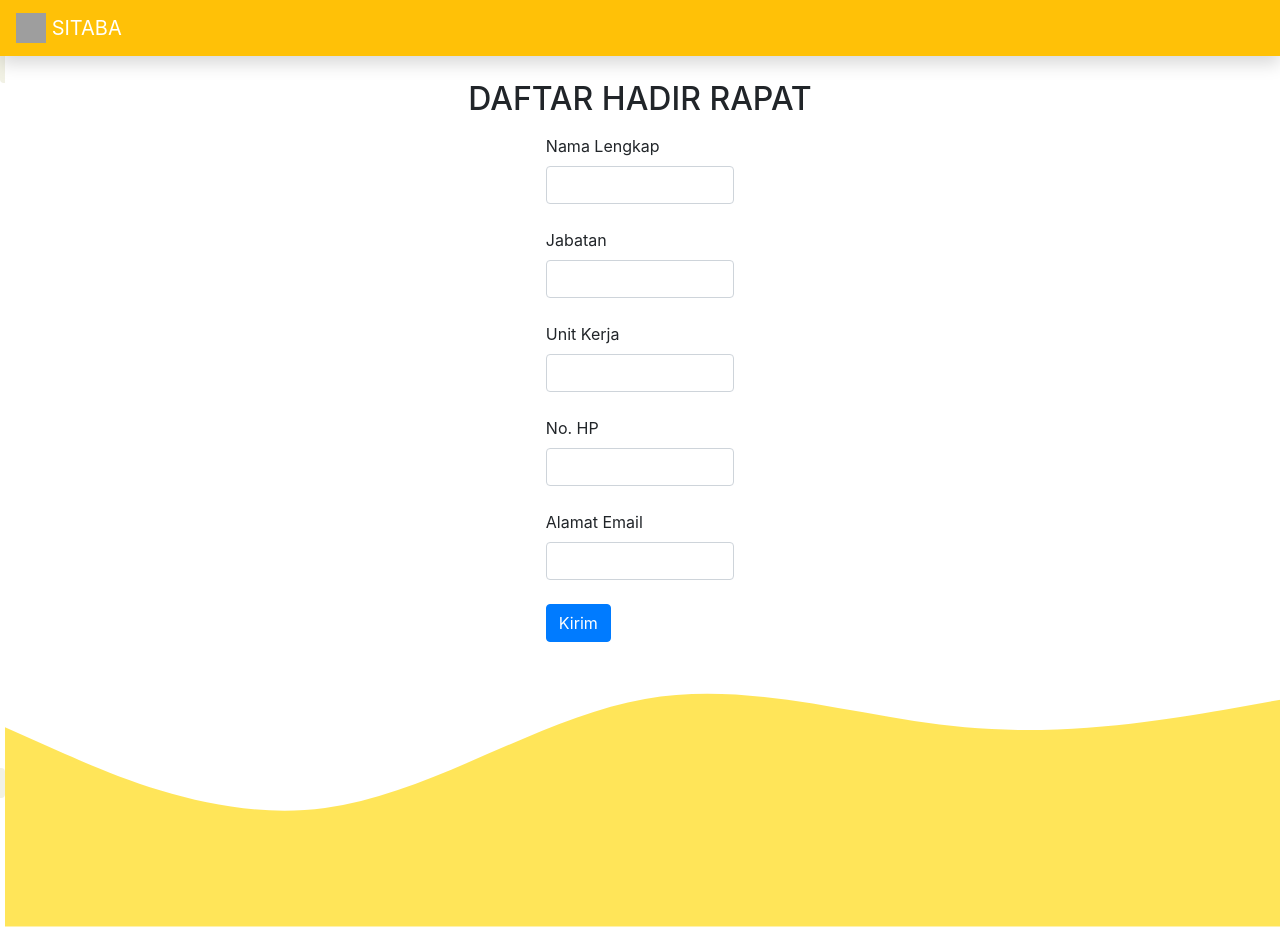
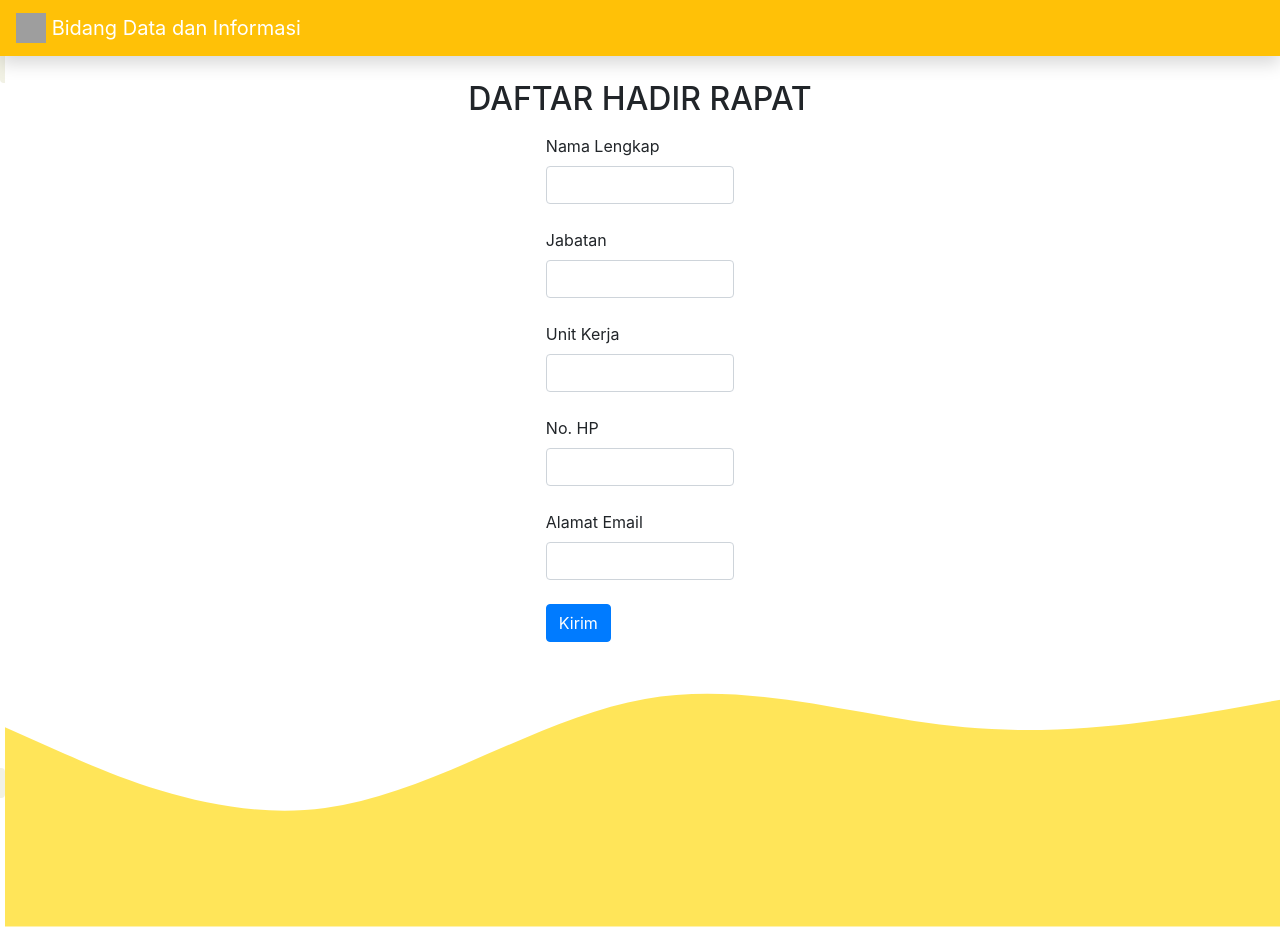
Before and after one commit to gamailmy/gamailmy.github.io, a plain HTML site: page index.html in a window 1280 px wide. Drawn offline with nearby package versions, Linux system fonts and the light colour scheme; grey boxes are pictures that could not be loaded.

Commit message:
Update index.html

```diff
--- a/index.html
+++ b/index.html
@@ -20,7 +20,7 @@
     <nav class="navbar navbar-dark bg-warning shadow">
       <a class="navbar-brand" href="#">
         <img src="https://i.ibb.co/P4Wc8F5/LOGO-BRAVO-notext-1000px.png" width="30" height="30" class="d-inline-block align-top" alt="" />
-        SITABA
+        Bidang Data dan Informasi
       </a>
     </nav>
     <!-- Akhir Navbar -->
```
